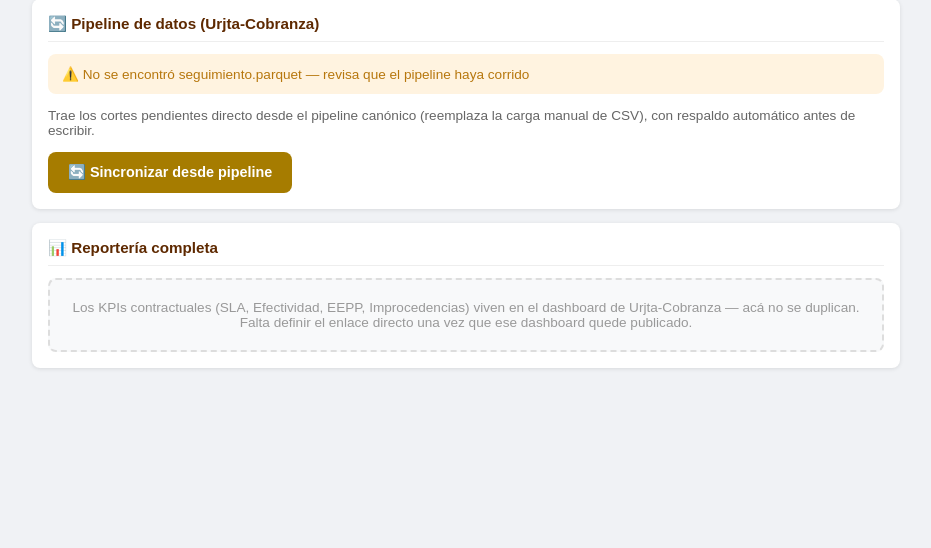
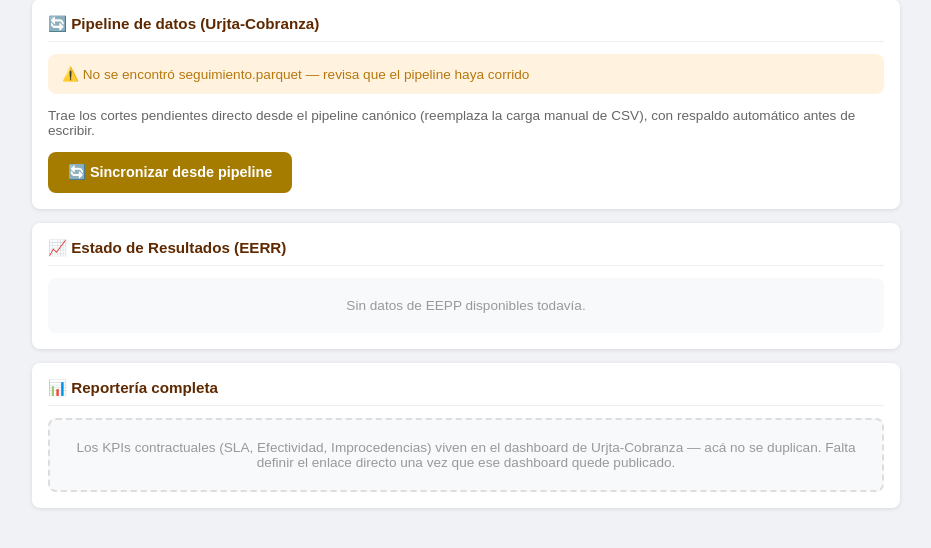
Before and after one commit to jorgetiznado/URJTA_SO, a Flask app: page /admin/cobranza in a window 1280 px wide. Shown: the part 227-775 px from the top of the page, without its empty margins (174-1105 px from the left). Run offline with Flask 3, Linux system fonts and the light colour scheme; the visitor is signed in with stand-in values (Sample User, id 1).

Commit message:
Conectar EERR real en Cobranza: EEPP (ingresos) - Caja Chica/Combustible (costos)
- sync_pipeline.obtener_eepp_por_periodo(): une eepp_final.csv con
  seguimiento.parquet por NUMERO ORDEN para obtener ingreso EEPP por período
  de ejecución (match 100% verificado).
- _calcular_eerr(): ingresos - costos (caja chica rendida + combustible vale)
  por período, últimos 6 meses. Materiales queda fuera hasta tener costo.
- Visibilidad restringida a Dirección/Gerencia + Administrador de Contrato
  (puede_ver_eerr), según lo definido en la entrevista de diseño.

```diff
--- a/app.py
+++ b/app.py
@@ -204,6 +204,16 @@ def puede_ver_todo(usuario):
 
 def es_direccion(usuario):
     return bool(usuario) and usuario['cargo'] in CARGOS_DIRECCION
+
+
+def puede_ver_eerr():
+    """EERR visible a Dirección/Gerencia + Administrador de Contrato (o clave admin, transición)."""
+    if session.get('admin'):
+        return True
+    usuario = usuario_actual()
+    if not usuario:
+        return False
+    return es_direccion(usuario) or usuario['cargo'] == CARGO_ADMIN_CONTRATO
 
 
 def puede_aprobar_caja_chica():
@@ -529,8 +539,64 @@ def admin_cobranza_panel():
 
     pipeline_disponible = os.path.exists(sync_pipeline.PARQUET_PATH)
 
+    eerr = None
+    if puede_ver_eerr() and pipeline_disponible:
+        try:
+            eepp_df = sync_pipeline.obtener_eepp_por_periodo()
+            eerr = _calcular_eerr(eepp_df)
+        except Exception as e:
+            eerr = {'error': str(e)}
+
     return render_template('admin_cobranza.html', stats=stats,
-                           pipeline_disponible=pipeline_disponible)
+                           pipeline_disponible=pipeline_disponible,
+                           puede_ver_eerr=puede_ver_eerr(), eerr=eerr)
+
+
+def _periodo_de_fecha(serie_fecha):
+    return pd.to_datetime(serie_fecha, dayfirst=True, errors='coerce').dt.strftime('%Y%m')
+
+
+def _calcular_eerr(eepp_df):
+    """Ingresos (EEPP) − Costos (Caja Chica rendida + Combustible) por período,
+    últimos 6 meses. Materiales queda fuera hasta que tenga campo de costo."""
+    if eepp_df.empty:
+        return {'meses': [], 'periodo_actual': None}
+
+    periodos = eepp_df['PERIODO'].tail(6).tolist()
+
+    df_cc = get_caja_chica()
+    cc_rendida = df_cc[df_cc['ESTADO'] == 'RENDIDA'].copy()
+    if not cc_rendida.empty:
+        cc_rendida['PERIODO'] = _periodo_de_fecha(cc_rendida['FECHA_RENDICION']).astype('Int64')
+        cc_por_periodo = pd.to_numeric(cc_rendida['MONTO_TOTAL'], errors='coerce').fillna(0).groupby(cc_rendida['PERIODO']).sum()
+    else:
+        cc_por_periodo = pd.Series(dtype=float)
+
+    df_comb = read_csv_safe(COMBUSTIBLE_PATH)
+    if df_comb is not None and not df_comb.empty and 'MONTO_VALE' in df_comb.columns:
+        df_comb = df_comb.copy()
+        df_comb['PERIODO'] = _periodo_de_fecha(df_comb['FECHA_REGISTRO']).astype('Int64')
+        comb_por_periodo = pd.to_numeric(df_comb['MONTO_VALE'], errors='coerce').fillna(0).groupby(df_comb['PERIODO']).sum()
+    else:
+        comb_por_periodo = pd.Series(dtype=float)
+
+    meses = []
+    for p in periodos:
+        ingreso = float(eepp_df[eepp_df['PERIODO'] == p]['INGRESO_EEPP'].iloc[0])
+        costo_cc = float(cc_por_periodo.get(p, 0) or 0)
+        costo_comb = float(comb_por_periodo.get(p, 0) or 0)
+        costos = costo_cc + costo_comb
+        meses.append({
+            'periodo': str(p),
+            'ingreso_eepp': ingreso,
+            'costo_caja_chica': costo_cc,
+            'costo_combustible': costo_comb,
+            'costos_totales': costos,
+            'resultado': ingreso - costos,
+            'margen_pct': ((ingreso - costos) / ingreso * 100) if ingreso else None,
+        })
+
+    return {'meses': meses, 'periodo_actual': str(periodos[-1]) if periodos else None}
 
 
 @app.route('/admin/login', methods=['POST'])
--- a/sync_pipeline.py
+++ b/sync_pipeline.py
@@ -19,6 +19,7 @@ Bravo) — quedan en la lista con OPERADOR vacío, visibles solo para roles que
 import pandas as pd
 
 PARQUET_PATH = r"C:\BD\SGC\Salidas\seguimiento.parquet"
+EEPP_PATH    = r"C:\BD\SGC\Salidas\eepp_final.csv"
 
 COLUMNAS_CLIENTES = [
     'ID_SERVICIO', 'FECHA_CORTE', 'DEUDA', 'ANTIGUEDAD',
@@ -69,6 +70,20 @@ def obtener_pendientes(periodo='actual'):
     return salida.reset_index(drop=True)
 
 
+def obtener_eepp_por_periodo():
+    """Ingresos (EEPP) de URJTA por PERIODO de ejecución, uniendo eepp_final.csv
+    (VALOR_EEPP por NUMERO ORDEN) con seguimiento.parquet (fecha de ejecución).
+    Devuelve un DataFrame: PERIODO, INGRESO_EEPP."""
+    eepp = pd.read_csv(EEPP_PATH, dtype=str, sep=None, engine='python', encoding='utf-8-sig')
+    seg = pd.read_parquet(PARQUET_PATH, columns=['NUMERO ORDEN', 'PERIODO'])
+    m = eepp.merge(seg.drop_duplicates('NUMERO ORDEN'), on='NUMERO ORDEN', how='left')
+    m['VALOR_EEPP'] = pd.to_numeric(m['VALOR_EEPP'], errors='coerce').fillna(0)
+    out = m.groupby('PERIODO', dropna=True)['VALOR_EEPP'].sum().reset_index()
+    out.columns = ['PERIODO', 'INGRESO_EEPP']
+    out['PERIODO'] = out['PERIODO'].astype(int)
+    return out.sort_values('PERIODO').reset_index(drop=True)
+
+
 if __name__ == '__main__':
     import sys
     if sys.stdout.encoding and sys.stdout.encoding.lower() != 'utf-8':
--- a/templates/admin_cobranza.html
+++ b/templates/admin_cobranza.html
@@ -26,6 +26,12 @@
     .pipeline-ok{background:#e8f5e9;color:#1e8449}
     .pipeline-warn{background:#fff3e0;color:#b7770d}
     .placeholder{background:#f8f9fa;border:2px dashed #ddd;border-radius:8px;padding:20px;text-align:center;color:#999;font-size:.85rem}
+    table{width:100%;border-collapse:collapse;font-size:.82rem}
+    th{background:#a67c00;color:#fff;padding:9px 8px;text-align:left}
+    td{padding:8px;border-bottom:1px solid #eee;font-variant-numeric:tabular-nums}
+    .neg{color:#c0392b}
+    .pos{color:#1e8449}
+    .lock{background:#f8f9fa;border-radius:8px;padding:20px;text-align:center;color:#999;font-size:.85rem}
   </style>
 </head>
 <body>
@@ -70,9 +76,41 @@
   </div>
 
   <div class="card">
+    <h2>📈 Estado de Resultados (EERR)</h2>
+    {% if not puede_ver_eerr %}
+    <div class="lock">🔒 El EERR es visible solo para Dirección/Gerencia y Administrador de Contrato.</div>
+    {% elif not eerr or not eerr.meses %}
+    <div class="lock">Sin datos de EEPP disponibles todavía.</div>
+    {% elif eerr.error %}
+    <div class="lock">⚠️ {{ eerr.error }}</div>
+    {% else %}
+    <p style="font-size:.8rem;color:#999;margin-bottom:10px">Ingresos (EEPP) − Costos (Caja Chica rendida + Combustible). Materiales queda fuera hasta que tenga costo.</p>
+    <div class="scroll" style="overflow-x:auto">
+      <table>
+        <thead>
+          <tr><th>Período</th><th>Ingresos EEPP</th><th>Costo caja chica</th><th>Costo combustible</th><th>Resultado</th><th>Margen</th></tr>
+        </thead>
+        <tbody>
+          {% for m in eerr.meses %}
+          <tr>
+            <td><strong>{{ m.periodo }}</strong></td>
+            <td>${{ "{:,.0f}".format(m.ingreso_eepp) }}</td>
+            <td>${{ "{:,.0f}".format(m.costo_caja_chica) }}</td>
+            <td>${{ "{:,.0f}".format(m.costo_combustible) }}</td>
+            <td class="{{ 'pos' if m.resultado >= 0 else 'neg' }}">${{ "{:,.0f}".format(m.resultado) }}</td>
+            <td>{{ "%.1f"|format(m.margen_pct) + '%' if m.margen_pct is not none else '—' }}</td>
+          </tr>
+          {% endfor %}
+        </tbody>
+      </table>
+    </div>
+    {% endif %}
+  </div>
+
+  <div class="card">
     <h2>📊 Reportería completa</h2>
     <div class="placeholder">
-      Los KPIs contractuales (SLA, Efectividad, EEPP, Improcedencias) viven en el dashboard de
+      Los KPIs contractuales (SLA, Efectividad, Improcedencias) viven en el dashboard de
       Urjta-Cobranza — acá no se duplican. Falta definir el enlace directo una vez que ese dashboard
       quede publicado.
     </div>
```
